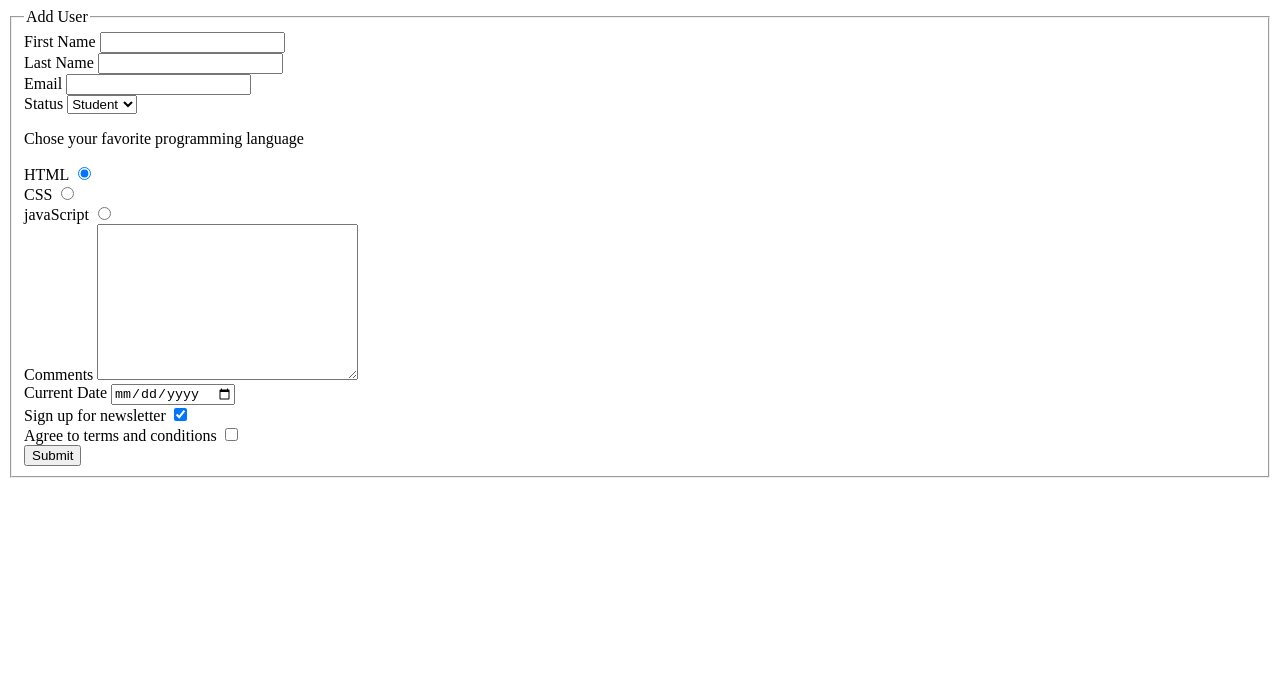
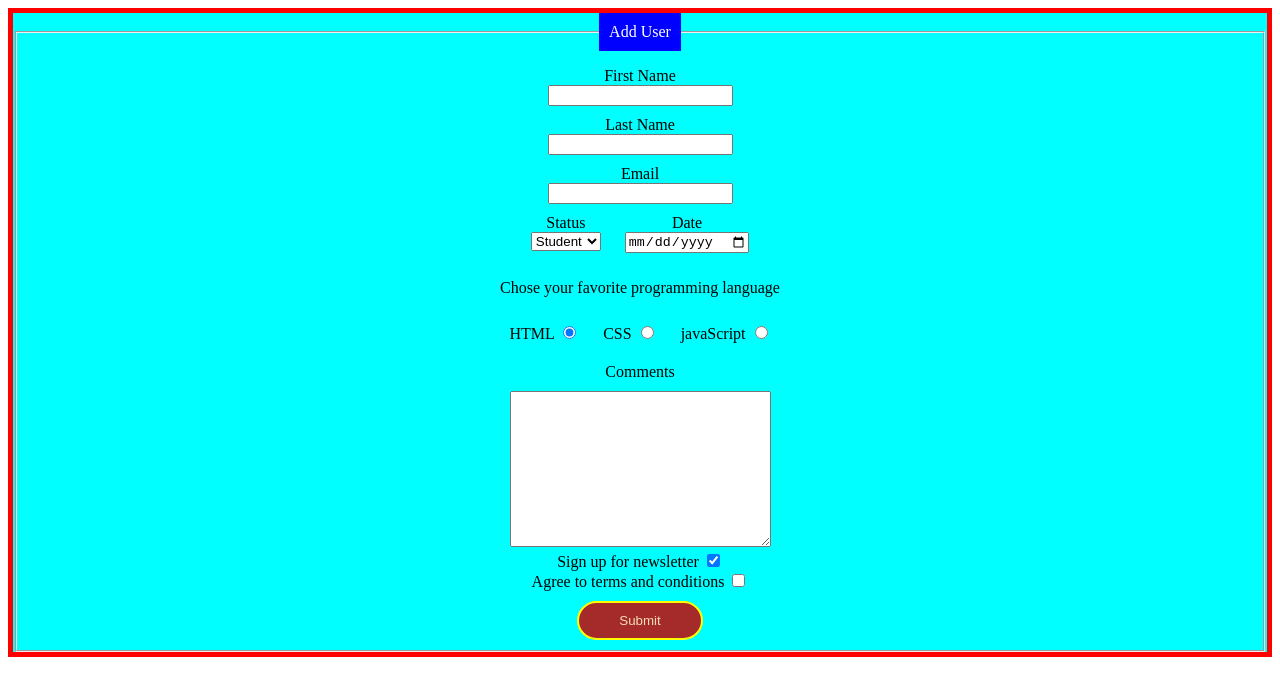
Before and after one commit to mwebco/survey-form, a plain HTML site: page index.html in a window 1280 px wide. Drawn offline with Linux system fonts and the light colour scheme.

Commit message:
added css layout design form

```diff
--- a/index.html
+++ b/index.html
@@ -5,6 +5,7 @@
     <meta http-equiv="X-UA-Compatible" content="IE=edge">
     <meta name="viewport" content="width=device-width, initial-scale=1.0">
     <title>Survey-Form</title>
+    <link rel="stylesheet" href="layout.css">
 </head>
 <body>
     <form action="/form-handling-url" method="post">
@@ -12,54 +13,57 @@
         <legend>Add User</legend>
 
         <div>
-            <label for="firstName">First Name</label>
+            <label class="name email" for="firstName">First Name</label>
             <input type="text" id="firstName" name="first_name">
         </div>
 
         <div>
-            <label for="lastName">Last Name</label>
+            <label class="name email" for="lastName">Last Name</label>
             <input type="text" id="lastName" name="last_name">
         </div>
 
         <div>
-            <label for="email">Email</label>
+            <label class="name email" for="email">Email</label>
             <input type="email" id="email" name="email_address">
         </div>
 
-        <div>
-            <label for="status">Status</label>
+        <div class="statusDate">
+            <label class="status date" for="status">Status</label>
             <select name="user_status" id="status">
                 <option value="student">Student</option>
                 <option value="teacher">Teacher</option>
                 <option value="guest">Guest</option>
             </select>
         </div>
+
+        <div class="statusDate">
+            <label class="status date" for="currentDate">Date</label>
+            <input type="date" id="currentDate" name="current_date">
+        </div>
+
         <p>Chose your favorite programming language</p>
 
-        <div>
+        <div class="language">
             <label for="html">HTML</label>
             <input type="radio" id="html" name="language" value="html" checked>
         </div>
 
-        <div>
+        <div class="language">
             <label for="css">CSS</label>
             <input type="radio" id="css" name="language" value="css">
         </div>
 
-        <div>
+        <div class="language">
             <label for="javascript">javaScript</label>
             <input type="radio" id="javascript" name="language" value="javascript">
         </div>
 
         <div>
-            <label for="comments">Comments</label>
+            <label class="comments" for="comments">Comments</label>
             <textarea name="comments" id="comments" cols="30" rows="10"></textarea>
         </div>
 
-        <div>
-            <label for="currentDate">Current Date</label>
-            <input type="date" id="currentDate" name="current_date">
-        </div>
+
 
         <div>
             <label for="signup">Sign up for newsletter</label>
--- /dev/null
+++ b/layout.css
@@ -0,0 +1,40 @@
+form{
+    border: 5px solid red;
+    text-align: center;
+    background-color: aqua;
+}
+legend{
+    background-color: blue;
+    color: white;
+    padding: 10px;
+}
+.name{
+    display: block;
+    padding-top: 10px;
+}
+
+.status{
+    display: block;
+}
+.statusDate{
+    display: inline-block;
+    padding: 10px;
+
+}
+.language{
+display: inline-block;
+    padding: 10px;
+}
+.comments{
+    display: block;
+    padding: 10px;
+}
+
+button{
+    background-color: brown;
+    padding: 10px 40px 10px 40px;
+    color: wheat;
+    border-radius: 25px;
+    border: 2px solid yellow;
+    margin-top: 10px;
+}
```
